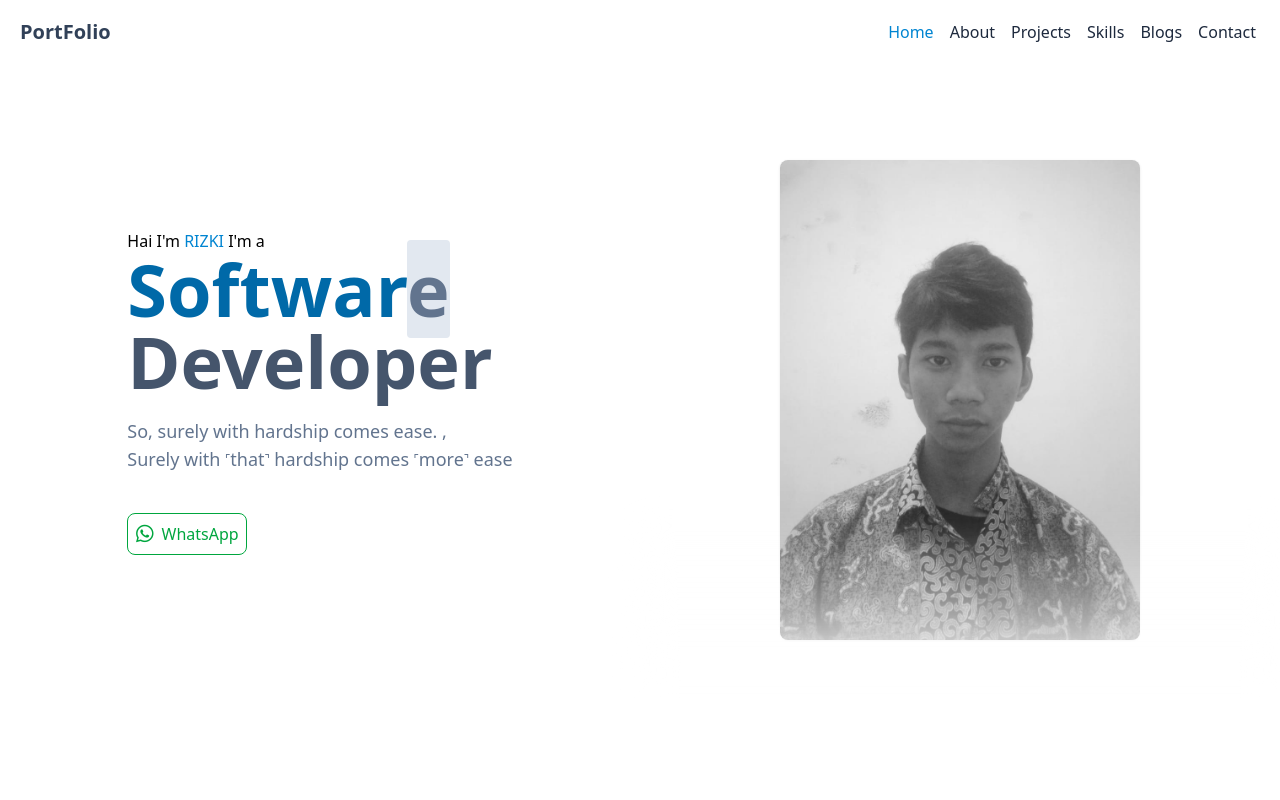
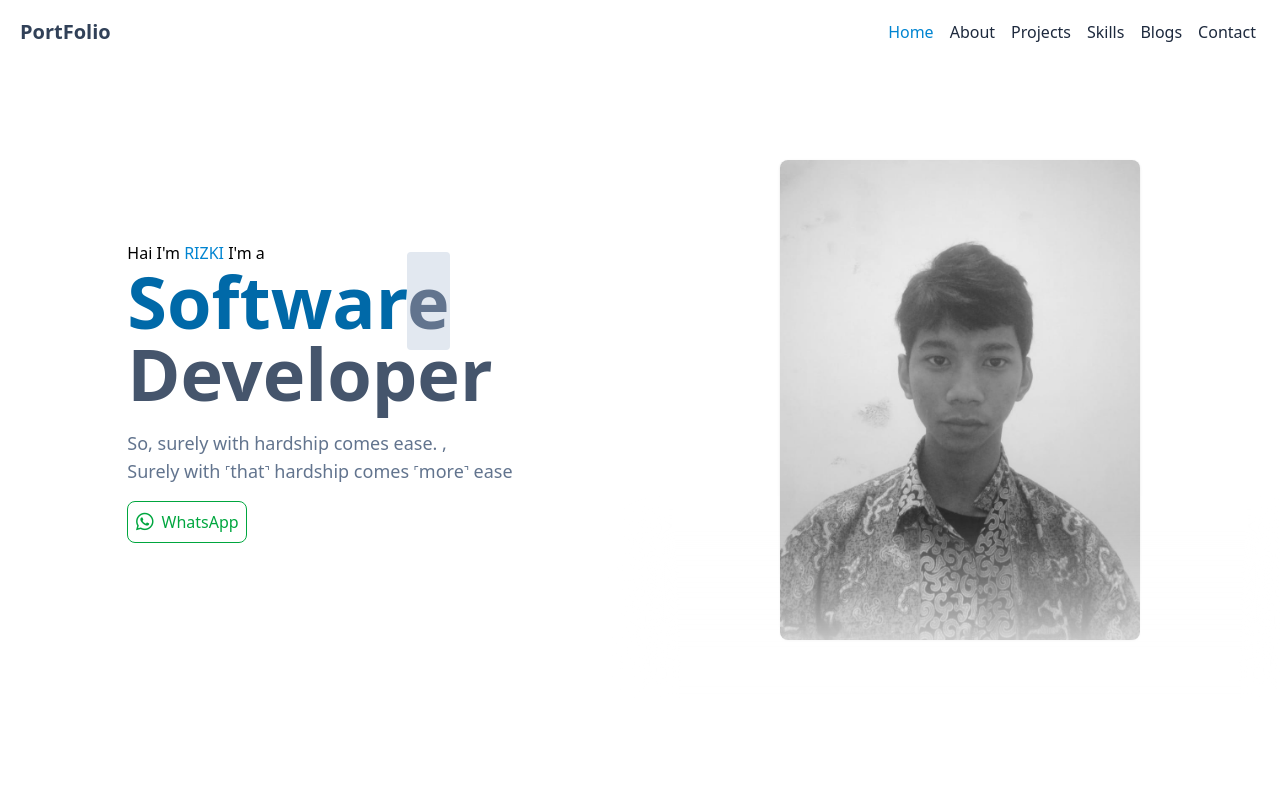
Before and after one commit to rizkiiaripin/Portfolio, a Vue app: page / in a window 1280 px wide. Shown: the top 800 px of the page. Built offline with nearby package versions, Linux system fonts and the light colour scheme.

Commit message:
mengedit mb

```diff
--- a/src/components/Hero.vue
+++ b/src/components/Hero.vue
@@ -18,7 +18,7 @@
         <p class="text-slate-500 text-lg">
           So, surely with hardship comes ease. , <br> Surely with ˹that˺ hardship comes ˹more˺ ease
         </p>
-        <div class=" mt-6 ">
+        <div class=" ">
           <a
             href="https://wa.me/6285797779967"
             target="_blank"
```
